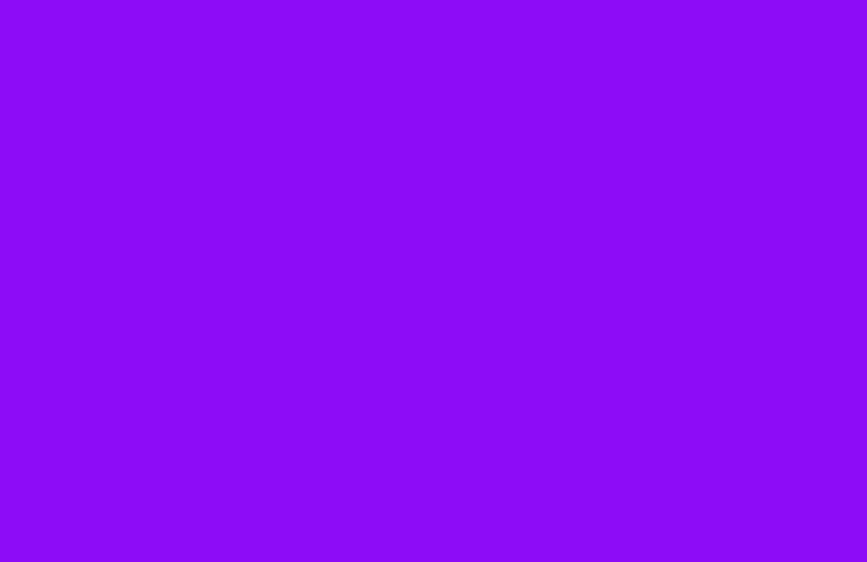
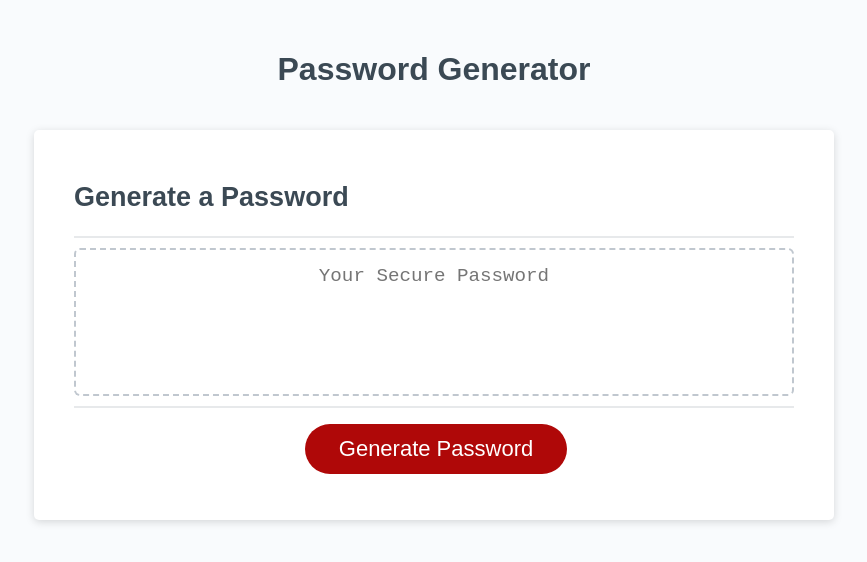
Before and after one commit to hmughal71/Week-3-Homework, a plain HTML site: page index.html in a window 1280 px wide. Shown: the whole page, without its empty margins (206-1073 px from the left). Drawn offline with Linux system fonts and the light colour scheme; files that its build step writes are made by us from their sources.

Commit message:
restarted everything from start

```diff
--- a/Assets/css/style.css
+++ b/Assets/css/style.css
@@ -1,72 +1,137 @@
-* {
-  margin: 0;
-  padding: 0;
-  user-select: none;
+*,
+*::before,
+*::after {
   box-sizing: border-box;
 }
 
- body {
-   background-color: #8d0cf7;
-   justify-content: center;
-   align-items: center;
-   display: flex;
-   min-height: 100vh;
+html,
+body,
+.wrapper {
+  height: 100%;
+  margin: 0;
+  padding: 0;
 }
 
-  .box{
-    background-color: white;
-    padding-top: 30px;
-    padding: 30px;
-
+body {
+  font-family: sans-serif;
+  background-color: #f9fbfd;
 }
 
-  .box h2{
-    margin-bottom: 40px;
-    text-align: center;
-    font-size: 26px;
-    color: #015a96;
-    font-family: sans-serif;
+.wrapper {
+  padding-top: 30px;
+  padding-left: 20px;
+  padding-right: 20px;
 }
 
-  input {
+header {
+  text-align: center;
   padding: 20px;
-    user-select: none;
-    height: 50px;
-    width: 400px;
-    border-radius: 6px;
-    border: none;
-    border: 2px solid #8d0cf7;
-    outline: none;
-    font-size: 22px;
+  padding-top: 0px;
+  color: hsl(206, 17%, 28%);
 }
 
-   input::placeholder{
-     font-size: 23px;
+.card {
+  background-color: hsl(0, 0%, 100%);
+  border-radius: 5px;
+  border-width: 1px;
+  box-shadow: rgba(0, 0, 0, 0.15) 0px 2px 8px 0px;
+  color: hsl(206, 17%, 28%);
+  font-size: 18px;
+  margin: 0 auto;
+  max-width: 800px;
+  padding: 30px 40px;
 }
 
-    #button {
-      font-family: sans-serif;
-      font-size: 15px;
-      margin-top: 40px;
-      border: 2px solid #7100cf;
-      width: 155px;
-      height: 50px;
-      text-align: center;
-      background-color: #7100cf;
-      display: flex;
-      color: rgb(255, 255, 255);
-      justify-content: center;
-      align-items: center;
-      cursor: pointer;
-      border-radius: 5px;
+.card-header::after {
+  content: " ";
+  display: block;
+  width: 100%;
+  background: #e7e9eb;
+  height: 2px;
 }
 
-
- .btn2{
-  margin-left: 85px
+.card-body {
+  min-height: 100px;
 }
 
-#button:hover {
- color: white;
- background-color: black;
+.card-footer {
+  text-align: center;
 }
+
+.card-footer::before {
+  content: " ";
+  display: block;
+  width: 100%;
+  background: #e7e9eb;
+  height: 2px;
+}
+
+.card-footer::after {
+  content: " ";
+  display: block;
+  clear: both;
+}
+
+.btn {
+  border: none;
+  background-color: hsl(360, 91%, 36%);
+  border-radius: 25px;
+  box-shadow: rgba(0, 0, 0, 0.1) 0px 1px 6px 0px rgba(0, 0, 0, 0.2) 0px 1px 1px
+    0px;
+  color: hsl(0, 0%, 100%);
+  display: inline-block;
+  font-size: 22px;
+  line-height: 22px;
+  margin: 16px 16px 16px 20px;
+  padding: 14px 34px;
+  text-align: center;
+  cursor: pointer;
+}
+
+button[disabled] {
+  cursor: default;
+  background: #c0c7cf;
+}
+
+.float-right {
+  float: right;
+}
+
+#password {
+  -webkit-appearance: none;
+  -moz-appearance: none;
+  appearance: none;
+  border: none;
+  display: block;
+  width: 100%;
+  padding-top: 15px;
+  padding-left: 15px;
+  padding-right: 15px;
+  padding-bottom: 85px;
+  font-size: 1.2rem;
+  text-align: center;
+  margin-top: 10px;
+  margin-bottom: 10px;
+  border: 2px dashed #c0c7cf;
+  border-radius: 6px;
+  resize: none;
+  overflow: hidden;
+}
+
+@media (max-width: 690px) {
+  .btn {
+    font-size: 1rem;
+    margin: 16px 0px 0px 0px;
+    padding: 10px 15px;
+  }
+
+  #password {
+    font-size: 1rem;
+  }
+}
+
+@media (max-width: 500px) {
+  .btn {
+    font-size: 0.8rem;
+  }
+}
--- a/Assets/js/script.js
+++ b/Assets/js/script.js
@@ -1,31 +1,14 @@
+// Assignment Code
+var generateBtn = document.querySelector("#generate");
 
-// when the the button is clicked
+// Write password to the #password input
+function writePassword() {
+  var password = generatePassword();
+  var passwordText = document.querySelector("#password");
 
-// 1. ask  user, how long will the password will be
-// has to be greater than 8 characters and lower than 128 characters
-// 2. to include uppercase?
-// yes
-// 3. to include lowercase?
-// yes
-// 4. to include symbols?
-// yes
+  passwordText.value = password;
 
+}
 
-
-// get all the user inputs
-
-// we need to generate the password
-
-// if the user selected uppercase
-// we need to include all the uppercase character set into our character bank
-
-// if the user selected lowercase
-// we need to include all the lowercase character set into our character bank
-
-// if the user selected numbers
-// we need to include all the number character set into our character bank
-
-// if the user selected symbols
-// we need to include all the symbols character set into our character bank
-
-// at this point we should have our
+// Add event listener to generate button
+generateBtn.addEventListener("click", writePassword);
--- a/index.html
+++ b/index.html
@@ -5,27 +5,30 @@
     <meta name="viewport" content="width=device-width, initial-scale=1.0" />
     <meta http-equiv="X-UA-Compatible" content="ie=edge" />
     <title>Password Generator</title>
-    <link rel="stylesheet" href="../Week-3-Homework/Assets/css/style.css" />
+    <link rel="stylesheet" href="style.css" />
   </head>
   <body>
-
-    <!.. pw generator ..>
-
-
-    <!.. length ..>
-
-
-    <!.. number ..>
-
-
-    <!.. upper char ..>
-
-
-    <!.. lower char ..>
-
-
-    <!.. symbols ..>
-
-    <script src="../Week-3-Homework/Assets/js/script.js"></script>
+    <div class="wrapper">
+      <header>
+        <h1>Password Generator</h1>
+      </header>
+      <div class="card">
+        <div class="card-header">
+          <h2>Generate a Password</h2>
+        </div>
+        <div class="card-body">
+          <textarea
+            readonly
+            id="password"
+            placeholder="Your Secure Password"
+            aria-label="Generated Password"
+          ></textarea>
+        </div>
+        <div class="card-footer">
+          <button id="generate" class="btn">Generate Password</button>
+        </div>
+      </div>
+    </div>
+    <script src="script.js"></script>
   </body>
 </html>
```
Lines whose indentation alone changed are shown as unchanged.
